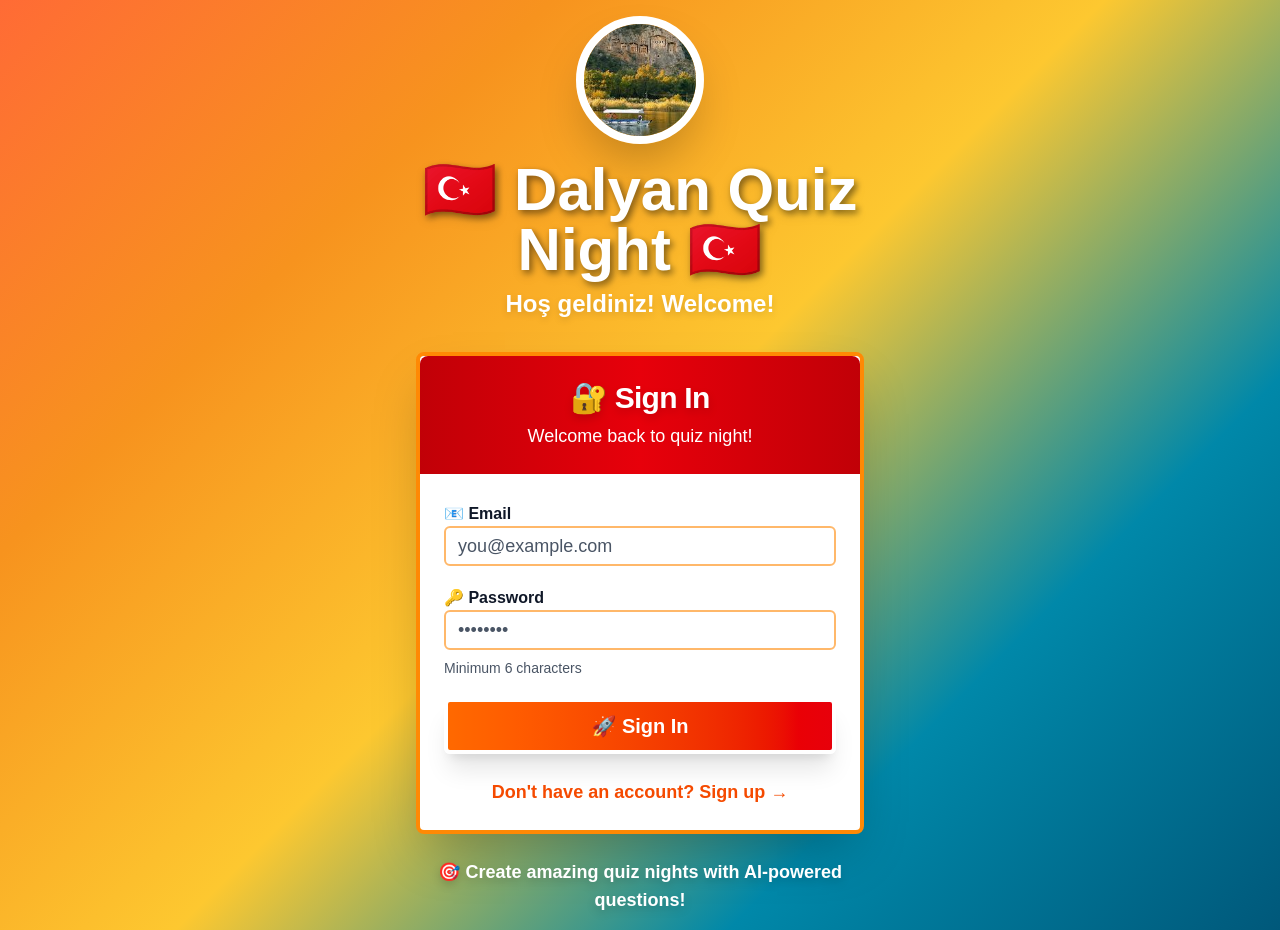
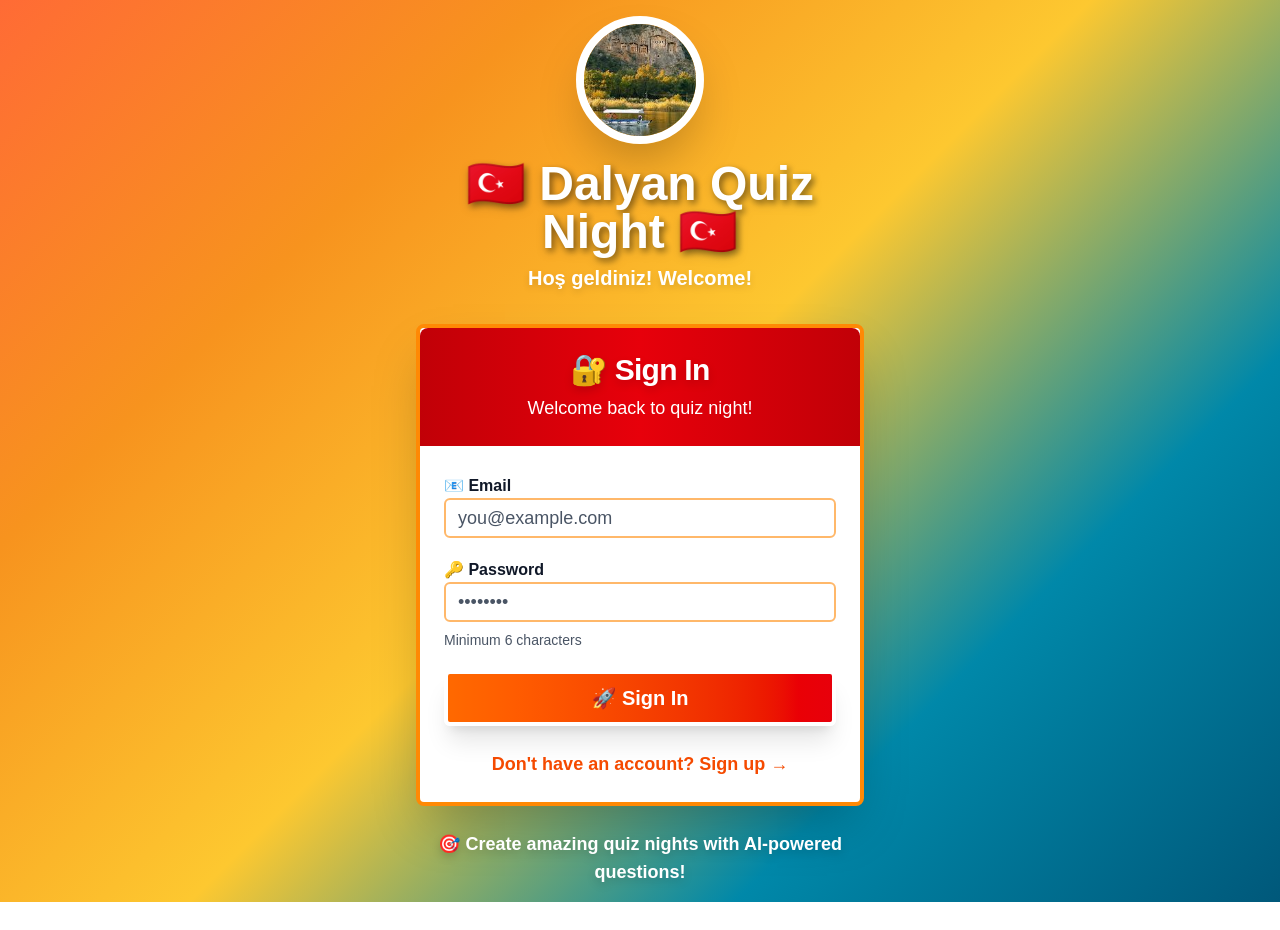
Before and after one commit to Snakes77/quiz-night-app, a Next.js app: page / in a window 1280 px wide. After the commit the page ends 902 px from the top, so only its background shows below. Built offline with nearby package versions, Linux system fonts and the light colour scheme; no server answers.

Commit message:
Fix login page alignment and text sizing

```diff
--- a/app/page.tsx
+++ b/app/page.tsx
@@ -54,17 +54,15 @@ export default function Home() {
       <div className="w-full max-w-md">
         {/* Dalyan Header */}
         <div className="text-center mb-8">
-          <div className="inline-block">
           <div className="w-32 h-32 rounded-full overflow-hidden border-8 border-white shadow-2xl mx-auto mb-4">
             <img src="/dalyan-tombs.jpeg" alt="Dalyan" className="w-full h-full object-cover" />
           </div>
-            <h1 className="text-6xl font-bold text-white drop-shadow-lg mb-2" style={{ textShadow: "3px 3px 6px rgba(0,0,0,0.4)" }}>
+          <h1 className="text-5xl font-bold text-white drop-shadow-lg mb-2" style={{ textShadow: "3px 3px 6px rgba(0,0,0,0.4)" }}>
             🇹🇷 Dalyan Quiz Night 🇹🇷
           </h1>
-            <p className="text-2xl text-white font-bold drop-shadow-md">
+          <p className="text-xl text-white font-bold drop-shadow-md">
             Hoş geldiniz! Welcome!
           </p>
-          </div>
         </div>
 
         {/* Login Card */}
```
Lines whose indentation alone changed are shown as unchanged.
